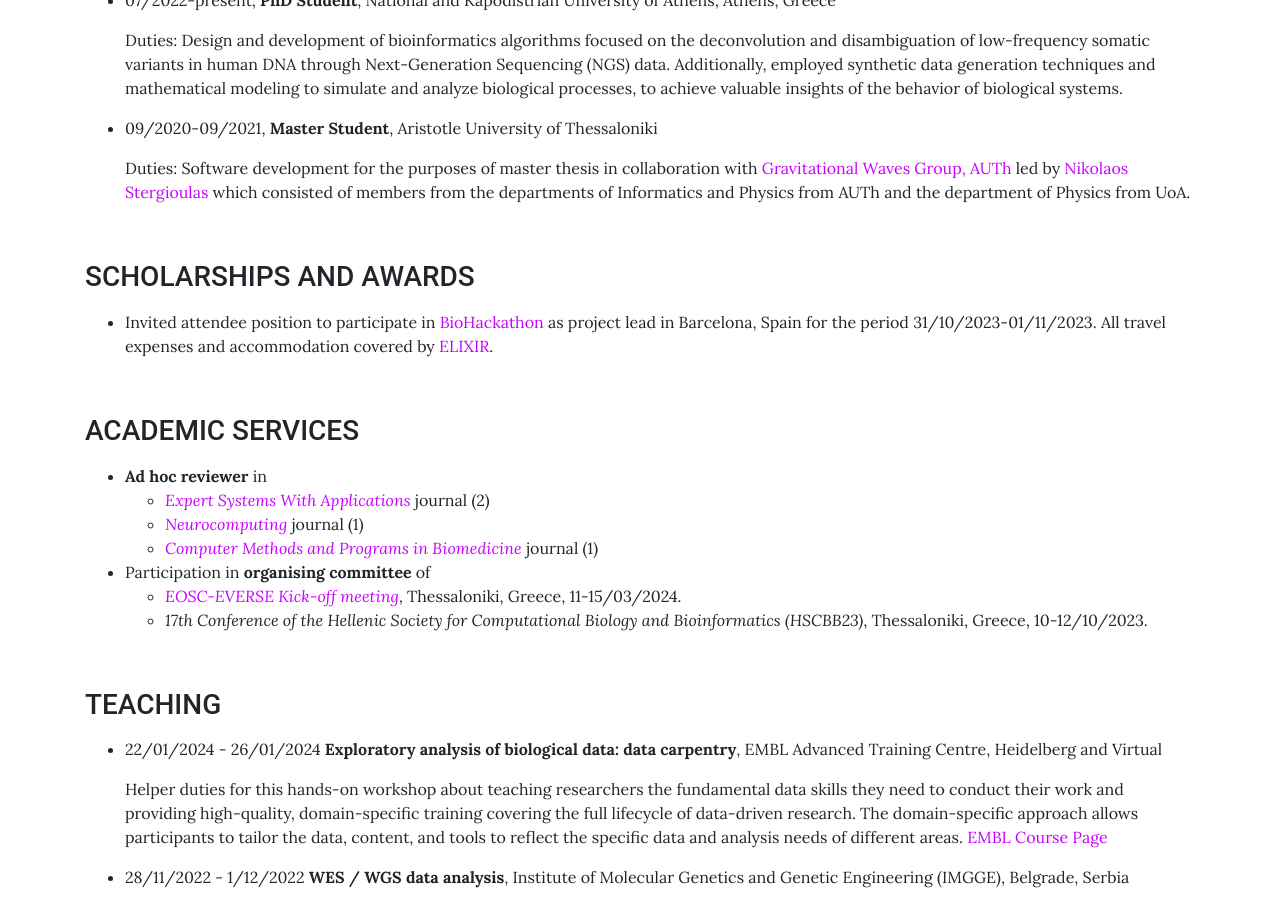
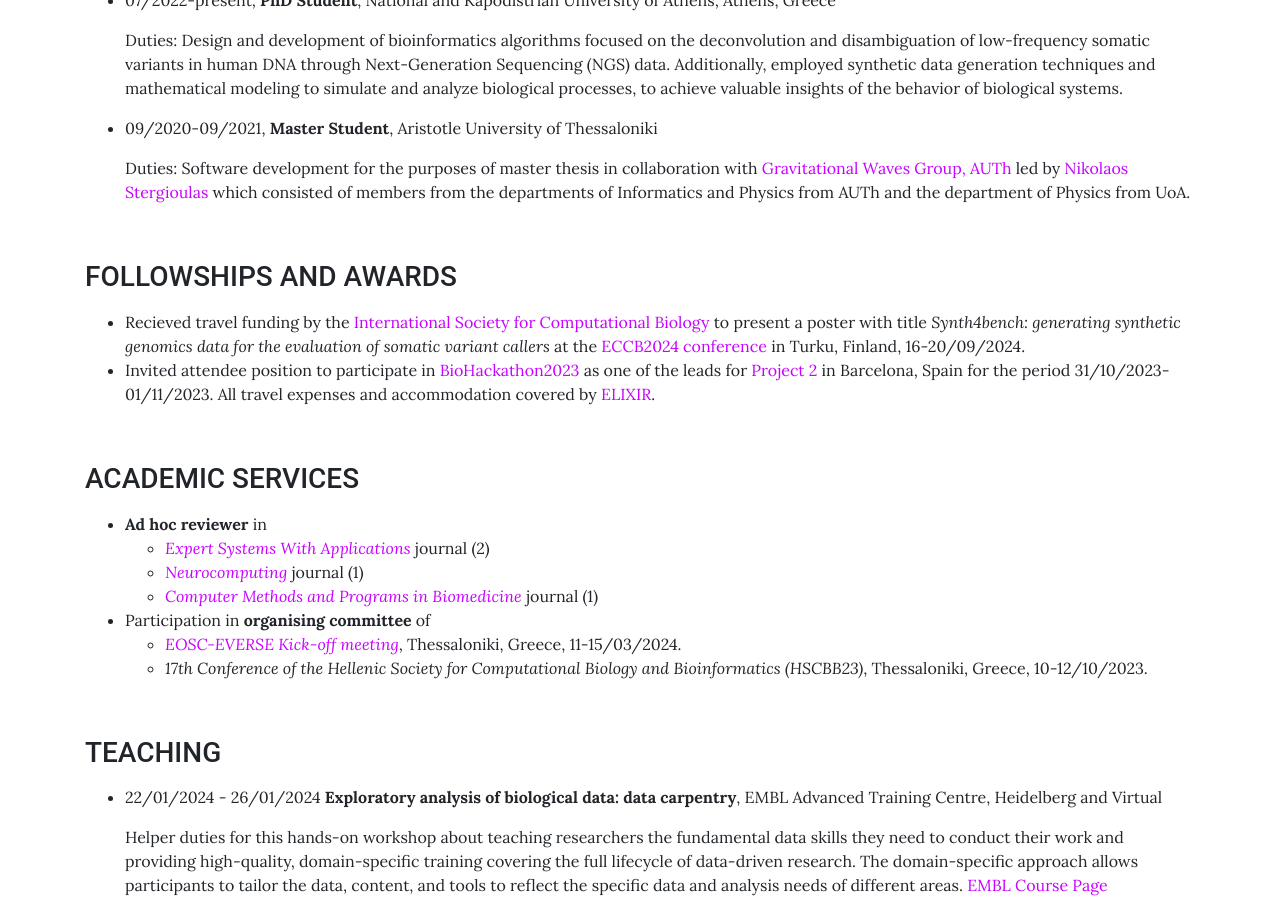
Before and after one commit to sfragkoul/sfragkoul.github.io, a Jekyll site: the page built from pages/CV.md, in a window 1280 px wide and 900 px high, scrolled down 1243 px. Built offline with Jekyll 4.4.1, drawn with Linux system fonts in a browser that asks for light colours.

Commit message:
Update CV.md

```diff
--- a/pages/CV.md
+++ b/pages/CV.md
@@ -55,10 +55,11 @@ background: /assets/img/groupLogo/CV.jpg
 
 <br />
 
-### SCHOLARSHIPS AND AWARDS
+### FOLLOWSHIPS AND AWARDS
 <p style="margin-bottom:15px"></p>
 
-- Invited attendee position to participate in [BioHackathon](https://biohackathon-europe.org/) as project lead in Barcelona, Spain for the period 31/10/2023-01/11/2023. All travel expenses and accommodation covered by [ELIXIR](https://elixir-europe.org/).
+- Recieved travel funding by the [International Society for Computational Biology](https://www.iscb.org/) to present a poster with title *Synth4bench: generating synthetic genomics data for the evaluation of somatic variant callers* at the [ECCB2024 conference](https://eccb2024.fi/) in Turku, Finland, 16-20/09/2024.
+- Invited attendee position to participate in [BioHackathon2023](https://biohackathon-europe.org/) as one of the leads for [Project 2](https://github.com/elixir-europe/biohackathon-projects-2023/tree/main/2) in Barcelona, Spain for the period 31/10/2023-01/11/2023. All travel expenses and accommodation covered by [ELIXIR](https://elixir-europe.org/).
 
 <br />
 
```
